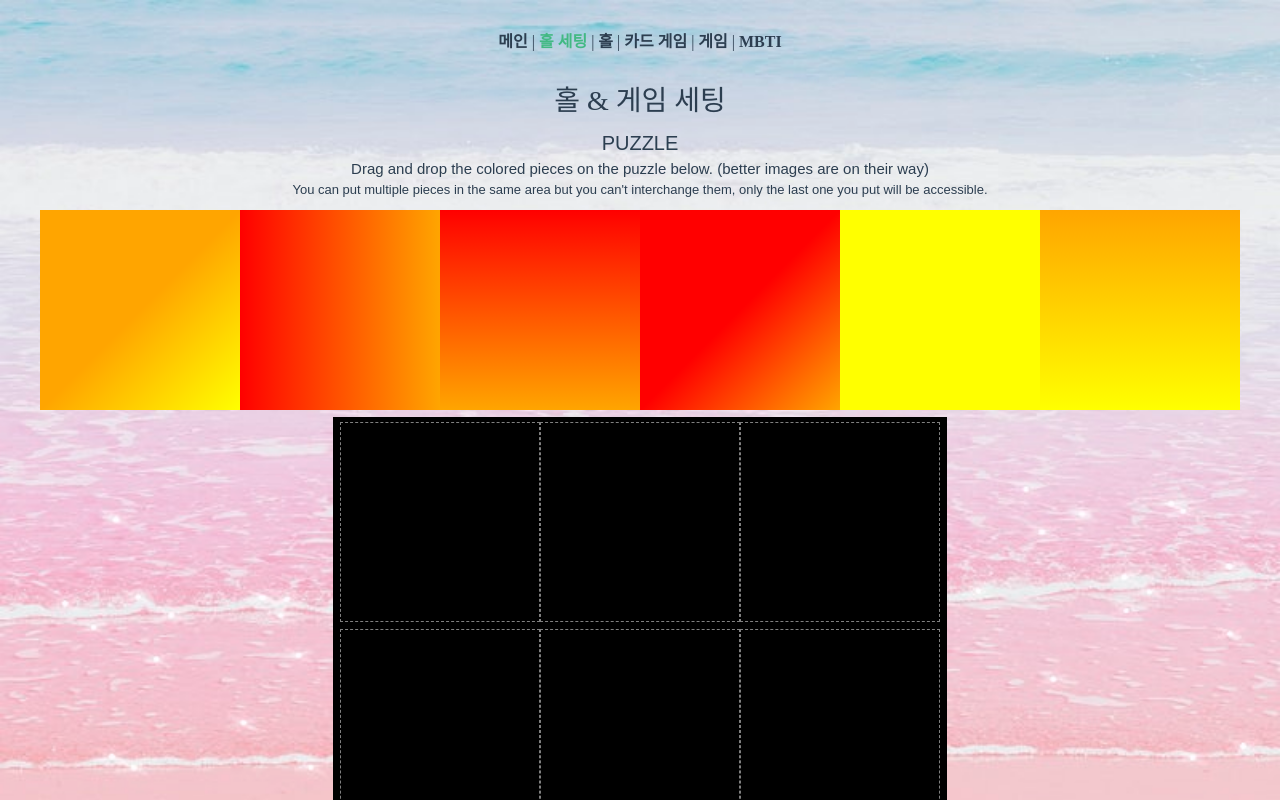
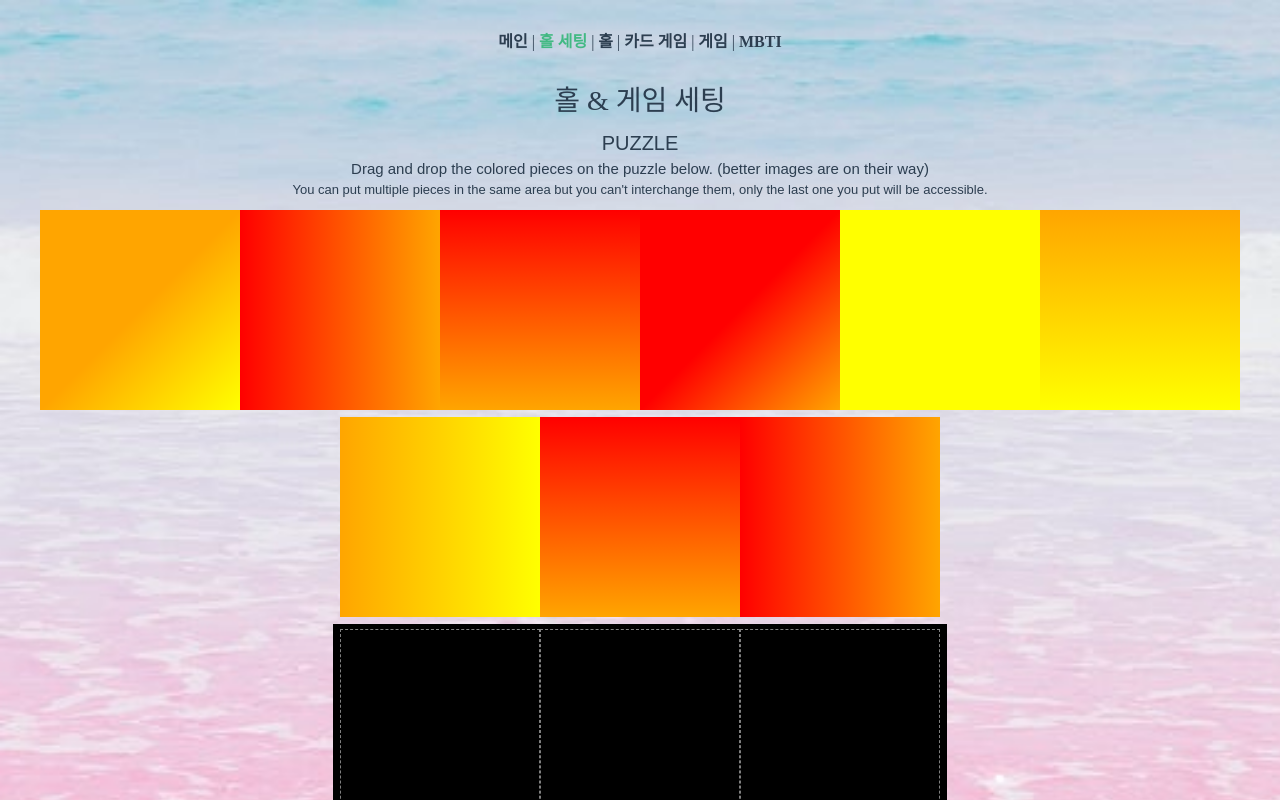
Before and after one commit to seowan/ZZASAI, a Vue app in the folder frontend/: page /create-hall in a window 1280 px wide. Shown: the top 800 px of the page. Built offline with nearby package versions, Linux system fonts and the light colour scheme; a web font is replaced by a local one.

Commit message:
[#] Refac: updating hall block

```diff
--- a/frontend/src/App.vue
+++ b/frontend/src/App.vue
@@ -17,7 +17,7 @@
 @import url('https://fonts.googleapis.com/css2?family=Nanum+Brush+Script&display=swap');
 
 html {
-  height: 100%;
+  /* height: 100%; */
 }
 #app {
   /* font-family: Avenir, Helvetica, Arial, sans-serif; */
--- a/frontend/src/views/CreateHall.vue
+++ b/frontend/src/views/CreateHall.vue
@@ -11,25 +11,31 @@
   </div>
 
   <div id="images">
-      <div id="drag4" draggable="true" ondragstart="drag(event)"></div>
-      <div id="drag5" draggable="true" ondragstart="drag(event)"></div>
-      <div id="drag6" draggable="true" ondragstart="drag(event)"></div>
-      <div id="drag7" draggable="true" ondragstart="drag(event)"></div>
-      <div id="drag8" draggable="true" ondragstart="drag(event)"></div>
-      <div id="drag9" draggable="true" ondragstart="drag(event)"></div>
+    <div id="drag4" draggable="true" @ondragstart="drag(event)"></div>
+    <div id="drag5" draggable="true" @ondragstart="drag(event)"></div>
+    <div id="drag6" draggable="true" @ondragstart="drag(event)"></div>
+    <div id="drag7" draggable="true" @ondragstart="drag(event)"></div>
+    <div id="drag8" draggable="true" @ondragstart="drag(event)"></div>
+    <div id="drag9" draggable="true" @ondragstart="drag(event)"></div>
+    <div id="drag10" draggable="true" @ondragstart="drag(event)"></div>
+    <div id="drag11" draggable="true" @ondragstart="drag(event)"></div>
+    <div id="drag12" draggable="true" @ondragstart="drag(event)"></div>
   </div>
 
   <div id="text">
-      <div id="div1" ondrop="drop(event)" ondragover="allowDrop(event)"></div>
-      <div id="div2" ondrop="drop(event)" ondragover="allowDrop(event)"></div>
-      <div id="div3" ondrop="drop(event)" ondragover="allowDrop(event)"></div>
-      <div id="div4" ondrop="drop(event)" ondragover="allowDrop(event)"></div>
-      <div id="div5" ondrop="drop(event)" ondragover="allowDrop(event)"></div>
-      <div id="div6" ondrop="drop(event)" ondragover="allowDrop(event)"></div>
-      <div id="div7" ondrop="drop(event)" ondragover="allowDrop(event)"></div>
-      <div id="div8" ondrop="drop(event)" ondragover="allowDrop(event)"></div>
-      <div id="div9" ondrop="drop(event)" ondragover="allowDrop(event)"></div>
+    <div id="div1" @ondrop="drop(event)" @ondragover="allowDrop(event)"></div>
+    <div id="div2" @ondrop="drop(event)" @ondragover="allowDrop(event)"></div>
+    <div id="div3" @ondrop="drop(event)" @ondragover="allowDrop(event)"></div>
+    <div id="div4" @ondrop="drop(event)" @ondragover="allowDrop(event)"></div>
+    <div id="div5" @ondrop="drop(event)" @ondragover="allowDrop(event)"></div>
+    <div id="div6" @ondrop="drop(event)" @ondragover="allowDrop(event)"></div>
+    <div id="div7" @ondrop="drop(event)" @ondragover="allowDrop(event)"></div>
+    <div id="div8" @ondrop="drop(event)" @ondragover="allowDrop(event)"></div>
+    <div id="div9" @ondrop="drop(event)" @ondragover="allowDrop(event)"></div>
   </div>
+
+  <div class="info"><p>Congratulations if you finished!</p></div>
+
 
     <!-- HelpIcon -->
     <HelpIcon />
@@ -47,19 +53,20 @@ export default {
     HelpIcon,
   },
   methods: {
-    allowDrop(ev) {
+    allowDrop: function (ev) {
         ev.preventDefault();
     },
 
-    drag(ev) {
+    drag: function (ev) {
         ev.dataTransfer.setData("text", ev.target.id);
     },
 
-    drop(ev) {
+    drop: function (ev) {
         ev.preventDefault();
         var data = ev.dataTransfer.getData("text");
         ev.target.appendChild(document.getElementById(data));
     },
+
   },
 }
 </script>
@@ -72,7 +79,7 @@ body {
   /* opacity: 0.5; */
   margin: 0;
   height: 100%;
-  overflow: hidden;
+  /* overflow: hidden; */
 }
 .create-hall {
   margin: 0;
@@ -161,4 +168,16 @@ img {
 #drag9 {
   background: linear-gradient(orange, yellow);
 }
+
+#drag10 {
+  background: linear-gradient(to right, orange, yellow);
+}
+
+#drag11 {
+  background: linear-gradient(red, orange);
+}
+
+#drag12 {
+  background: linear-gradient(to right, red,orange);
+}
 </style>
```
Lines whose indentation alone changed are shown as unchanged.
